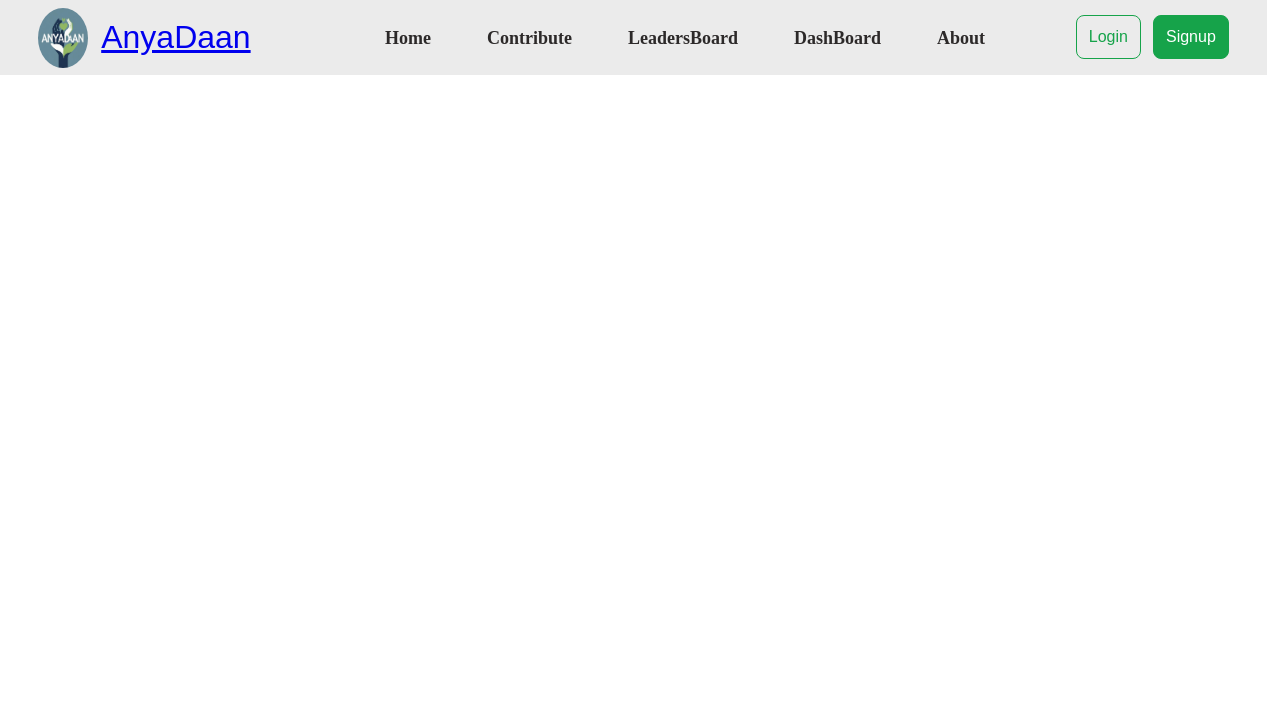
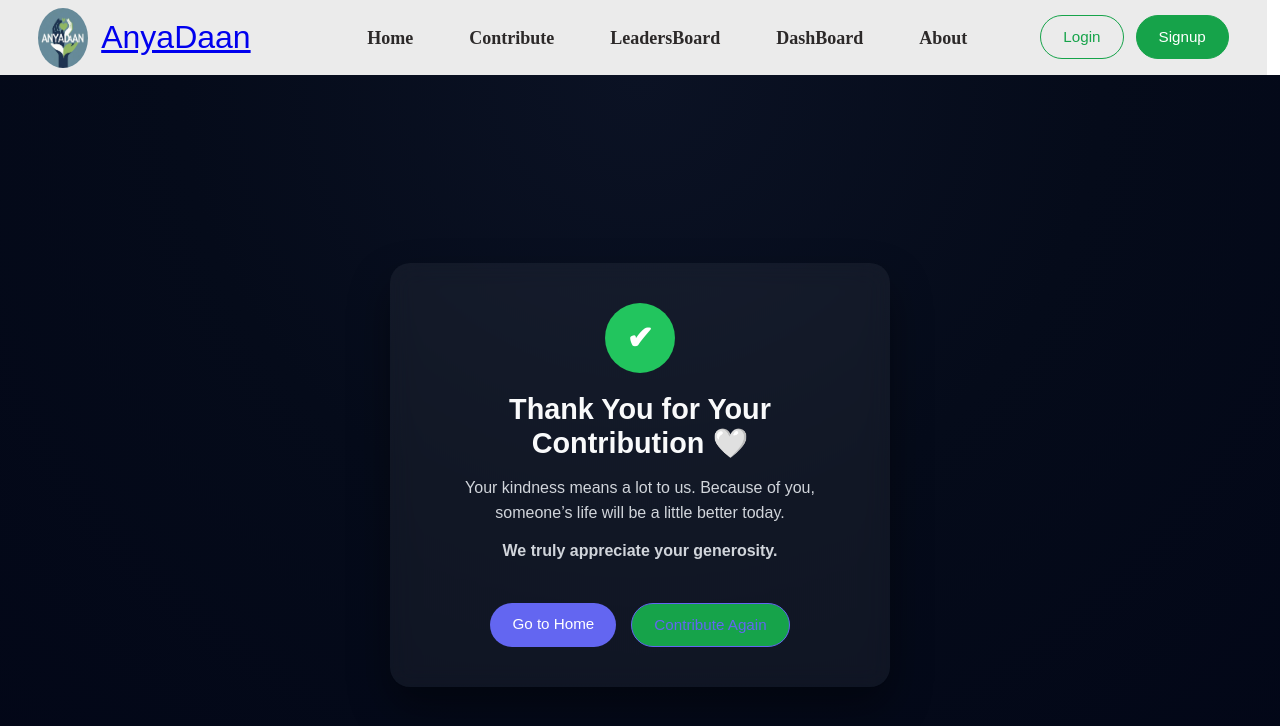
Before and after one commit to Saurabh667/AnyaDaan2_Frontend, a React (Vite) app: page /thankyou in a window 1280 px wide. Shown: the top 726 px of the page. Built offline with nearby package versions, Linux system fonts and the light colour scheme.

Commit message:
new updates

```diff
--- a/src/App.jsx
+++ b/src/App.jsx
@@ -7,6 +7,7 @@ import Login from "./components/Auth/Login";
 import AuthProvider from "./AuthProvider";
 import About from "./components/Pages/About";
 import Contribute from "./components/Pages/Contribute";
+import ThankYou from "./components/Pages/ThankYou";
 import { useContext } from "react";
 import './App.css'
 
@@ -23,6 +24,7 @@ function App() {
           <Route path="/login" element={<Login/>}/>
           <Route path="/about" element={<About/>}/>
           <Route path="/contribute" element={<Contribute/>}/>
+          <Route path="/thankyou" element={<ThankYou/>}/>
 
         </Routes>
 
--- a/src/components/Pages/Contribute.jsx
+++ b/src/components/Pages/Contribute.jsx
@@ -1,7 +1,7 @@
 import React, { useState } from "react";
 import "./Contribute.css";
 import Footer from "../Footer";
-
+import { Link, useNavigate } from 'react-router-dom'
 import axios from "axios";
 
 const Contribute = () => {
@@ -12,9 +12,12 @@ const Contribute = () => {
   const [description,setDescription]=useState('');
   const [message,setMessage]=useState('');
   const [image, setImage] = useState(null);
+  const [loading,setLoading]=useState(false);
+  const navigate = useNavigate();
 
   const handleSubmit=async (e)=>{
     e.preventDefault()
+    setLoading(true)
     const contributionData={
         name,email,contributionType,imageName,description,message
         };
@@ -27,9 +30,14 @@ const Contribute = () => {
                     );
     console.log(response,"this data is send to backend")
     console.log(response.data)
+    navigate('/thankyou')
+
   }
   catch(error){
     console.error("error are",error.response?.data);
+  }
+  finally{
+    setLoading(false)
   }
 
   };
@@ -39,7 +47,6 @@ const Contribute = () => {
         <form onSubmit={handleSubmit} className="contributeForm form">
       <div className="contribute-card">
         <h2>Contribute Now</h2>
-
         <div className="form-group">
           <label>Full Name</label>
           <input type="text" placeholder="Enter your name" onChange={(e)=> setName(e.target.value)}/>
@@ -90,8 +97,8 @@ const Contribute = () => {
           <label>Message</label>
           <textarea placeholder="Write a short message..." onChange={(e)=>setMessage(e.target.value)}></textarea>
         </div>
+              {loading?(<button className="submit-btn" type="submit" disabled={true} >Please Wait....</button>):(<button className="submit-btn" type="submit" >Submit Contribution</button>)}
 
-        <button className="submit-btn" type="submit" >Submit Contribution</button>
       </div>
       </form>
     </div>
--- /dev/null
+++ b/src/components/Pages/ThankYou.css
@@ -0,0 +1,107 @@
+.thankyou-container {
+  min-height: 100vh;
+  background: radial-gradient(
+    circle at top,
+    #0b1224 0%,
+    #050b1a 45%,
+    #020617 100%
+  );
+  display: flex;
+  align-items: center;
+  justify-content: center;
+  padding: 20px;
+  color: #e5e7eb;
+}
+
+.thankyou-card {
+  background: rgba(255, 255, 255, 0.05);
+  backdrop-filter: blur(12px);
+  border-radius: 20px;
+  padding: 40px 35px;
+  max-width: 500px;
+  width: 100%;
+  text-align: center;
+  box-shadow: 0 20px 40px rgba(0, 0, 0, 0.4);
+  animation: fadeInUp 0.8s ease-in-out;
+}
+
+.check-icon {
+  width: 70px;
+  height: 70px;
+  background: #22c55e;
+  color: #ffffff;
+  font-size: 2rem;
+  font-weight: bold;
+  border-radius: 50%;
+  display: flex;
+  align-items: center;
+  justify-content: center;
+  margin: 0 auto 20px;
+}
+
+.thankyou-card h1 {
+  font-size: 1.8rem;
+  margin-bottom: 15px;
+  color: #f9fafb;
+}
+
+.thankyou-card p {
+  font-size: 1rem;
+  line-height: 1.6;
+  margin-bottom: 12px;
+  color: #d1d5db;
+}
+
+.highlight {
+  color: #fbbf24;
+  font-weight: 600;
+}
+
+.btn-group {
+  margin-top: 25px;
+  display: flex;
+  gap: 15px;
+  justify-content: center;
+  flex-wrap: wrap;
+}
+
+.btn {
+  padding: 12px 22px;
+  border-radius: 999px;
+  font-size: 0.95rem;
+  text-decoration: none;
+  transition: all 0.3s ease;
+}
+
+.primary-btn {
+  background: #6366f1;
+  color: #ffffff;
+}
+
+.primary-btn:hover {
+  background: #4f46e5;
+  transform: translateY(-2px);
+}
+
+.secondary-btn {
+  border: 1px solid #6366f1;
+  color: #6366f1;
+}
+
+.secondary-btn:hover {
+  background: #6366f1;
+  color: #ffffff;
+  transform: translateY(-2px);
+}
+
+/* Animation */
+@keyframes fadeInUp {
+  from {
+    opacity: 0;
+    transform: translateY(30px);
+  }
+  to {
+    opacity: 1;
+    transform: translateY(0);
+  }
+}
--- /dev/null
+++ b/src/components/Pages/ThankYou.jsx
@@ -0,0 +1,33 @@
+import { Link } from "react-router-dom";
+import "./ThankYou.css";
+
+export default function ThankYou() {
+  return (
+    <div className="thankyou-container">
+      <div className="thankyou-card">
+        <div className="check-icon">✔</div>
+
+        <h1>Thank You for Your Contribution 🤍</h1>
+
+        <p>
+          Your kindness means a lot to us.
+          Because of you, someone’s life will be a little better today.
+        </p>
+
+        <p className="highlight">
+          We truly appreciate your generosity.
+        </p>
+
+        <div className="btn-group">
+          <Link to="/" className="btn primary-btn">
+            Go to Home
+          </Link>
+
+          <Link to="/contribute" className="btn secondary-btn">
+            Contribute Again
+          </Link>
+        </div>
+      </div>
+    </div>
+  );
+}
```
